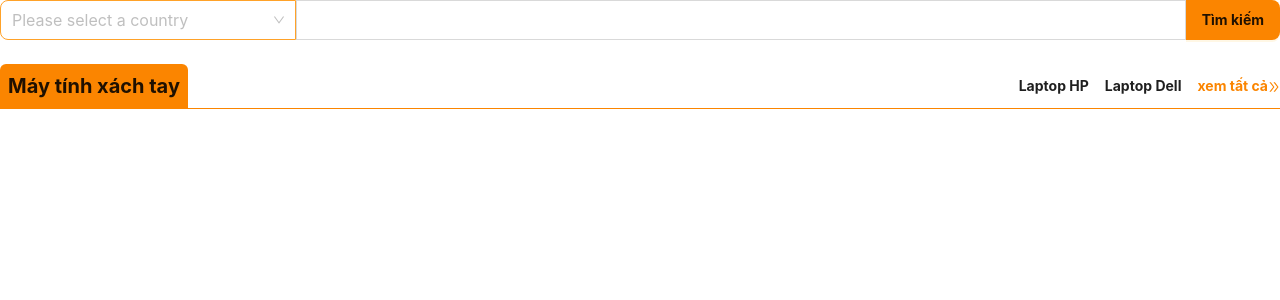
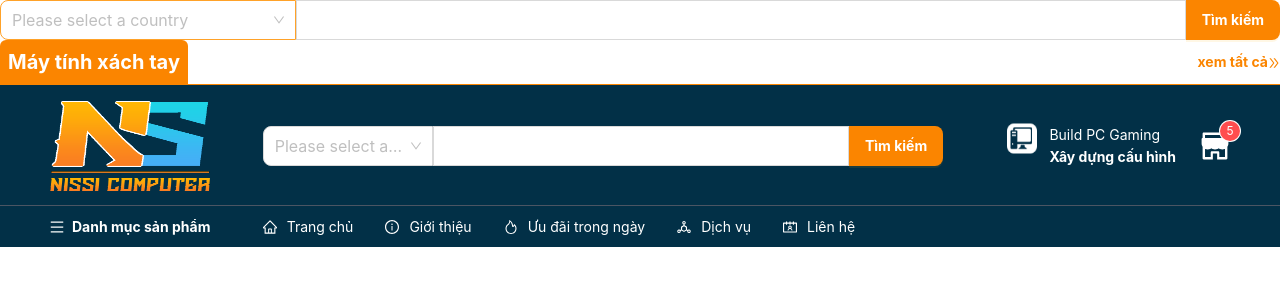
Before and after one commit to xuanthuy78/nissi-computer-fe, a React (Create React App) app: page / in a window 1280 px wide. Shown: the top 300 px of the page. Built offline with nearby package versions, Linux system fonts and the light colour scheme.

Commit message:
feature/common header

```diff
--- a/src/App.tsx
+++ b/src/App.tsx
@@ -2,6 +2,7 @@ import React from "react";
 import "./App.scss";
 import { SearchSection } from "./components/common";
 import SubjectSection from "./components/common/SubjectSection";
+import HeaderSection from "./components/nissi/HeaderSection";
 
 const App = () => {
   // const product: any = {
@@ -32,6 +33,8 @@ const App = () => {
           <CardSection product={product} />
         </Col>
       </Row> */}
+      <HeaderSection />
+      {/* <Menu mode="horizontal" items={menus} /> */}
     </React.Fragment>
   );
 };
--- a/src/assets/images/index.tsx
+++ b/src/assets/images/index.tsx
@@ -1,5 +1,6 @@
 import logo from "./logo.png";
 import banner1 from "./banner1.jpeg";
 import laptop from "./laptop.png";
+import iconBuild from "./iconBuild.png";
 
-export { logo, banner1, laptop };
+export { logo, banner1, laptop, iconBuild };
--- a/src/components/common/SearchSection/index.tsx
+++ b/src/components/common/SearchSection/index.tsx
@@ -16,21 +16,21 @@ const SearchSection: React.FC<PropsType> = ({ onFinish }) => {
     <React.Fragment>
       <Form size="large" onFinish={onFinish} autoComplete="off">
         <Space.Compact block>
-          <Form.Item name="categories" className="w-1/3 md:w-2/5 lg:w-1/4">
+          <Form.Item name="categories" className="w-1/3 md:w-2/5 lg:w-1/4 mb-0">
             <Select placeholder="Please select a country">
               <Select.Option value="all">Tất cả</Select.Option>
               <Select.Option value="laptop">Laptop</Select.Option>
             </Select>
           </Form.Item>
-          <Form.Item name="search" className="w-2/3 md:w-3/5 lg:w-3/4">
+          <Form.Item name="search" className="w-2/3 md:w-3/5 lg:w-3/4 mb-0">
             <AutoComplete />
           </Form.Item>
-          <Form.Item>
+          <Form.Item className="mb-0">
             <Button htmlType="submit" type="primary" className="btn-primary">
-              <Typography.Text className="!hidden sm:!block font-bold">
+              <Typography.Text className="!hidden md:!block font-bold">
                 Tìm kiếm
               </Typography.Text>
-              <Typography.Text className="!block sm:!hidden">
+              <Typography.Text className="!block md:!hidden">
                 <SearchOutlined />
               </Typography.Text>
             </Button>
--- a/src/components/common/index.tsx
+++ b/src/components/common/index.tsx
@@ -1,4 +1,5 @@
 import SearchSection from "./SearchSection";
 import CardSection from "./CardSection";
+import SubjectSection from "./SubjectSection";
 
-export { SearchSection, CardSection };
+export { SearchSection, CardSection, SubjectSection };
--- /dev/null
+++ b/src/components/nissi/HeaderSection/index.tsx
@@ -0,0 +1,116 @@
+import React, { useState } from "react";
+import {
+  Col,
+  Layout,
+  Row,
+  Image,
+  Space,
+  Typography,
+  Badge,
+  Flex,
+  Dropdown,
+  Menu,
+  Divider,
+  Drawer,
+} from "antd";
+import { SearchSection } from "../../common";
+import { iconBuild, logo } from "../../../assets/images";
+import { ShopFilled, MenuOutlined } from "@ant-design/icons";
+import { menus, products } from "../../../features/utils";
+
+const HeaderSection = () => {
+  const [open, setOpen] = useState(false);
+  return (
+    <Layout.Header className="leading-none h-auto relative">
+      <Row align="middle" justify="space-between" className="py-4">
+        <Col lg={5} xl={4} xxl={3}>
+          <Image src={logo} preview={false} width={160} height={90} />
+        </Col>
+        <Col lg={19} xl={20} xxl={21}>
+          <Row justify="space-between" align="middle">
+            <Col lg={16} xl={17} xxl={19} className="pl-4 hidden lg:block">
+              <SearchSection onFinish={() => {}} />
+            </Col>
+            <Col lg={8} xl={7} xxl={5}>
+              <Flex justify="end" align="middle" gap="large">
+                <Space className="hidden sm:block">
+                  <Flex align="center">
+                    <Image
+                      src={iconBuild}
+                      preview={false}
+                      height={30}
+                      width={30}
+                      className="animate-bounce"
+                    />
+                    <Space size={0} direction="vertical" className="ml-3">
+                      <Typography.Text>Build PC Gaming</Typography.Text>
+                      <Typography.Text className="font-bold">
+                        Xây dựng cấu hình
+                      </Typography.Text>
+                    </Space>
+                  </Flex>
+                </Space>
+                <Space>
+                  <Badge size="default" count={5} className="end">
+                    <ShopFilled className="text-3xl text-white" />
+                  </Badge>
+                </Space>
+              </Flex>
+            </Col>
+          </Row>
+        </Col>
+      </Row>
+      <Divider className="absolute right-0 top-24 border-gray-600 hidden lg:block" />
+      <Space className="hidden lg:block">
+        <Row align="middle" justify="space-between" className="leading-10">
+          <Col lg={5} xl={4} xxl={3}>
+            <Dropdown
+              menu={{
+                items: products,
+              }}
+            >
+              <Space className="cursor-pointer text-white font-bold">
+                <MenuOutlined />
+                Danh mục sản phẩm
+              </Space>
+            </Dropdown>
+          </Col>
+          <Col lg={19} xl={20} xxl={21}>
+            <Menu mode="horizontal" theme="dark" items={menus} />
+          </Col>
+        </Row>
+      </Space>
+
+      {/* Mobile */}
+      <Space className="block lg:hidden">
+        <Row align="middle" justify="space-between" className="pb-4">
+          <Col span={3}>
+            <MenuOutlined
+              className="cursor-pointer text-white text-2xl"
+              onClick={() => setOpen(true)}
+            />
+
+            <Drawer
+              title={
+                <Typography.Title level={3} className="!m-0">
+                  Danh mục sản phẩm
+                </Typography.Title>
+              }
+              placement="left"
+              onClose={() => setOpen(false)}
+              open={open}
+              key="1"
+            >
+              <Menu theme="light" items={products} className="!border-0" />
+            </Drawer>
+          </Col>
+          <Col span={21}>
+            <SearchSection onFinish={() => {}} />
+          </Col>
+        </Row>
+      </Space>
+    </Layout.Header>
+  );
+};
+
+export default HeaderSection;
--- /dev/null
+++ b/src/components/nissi/index.tsx
@@ -0,0 +1,3 @@
+import HeaderSection from "./HeaderSection";
+
+export { HeaderSection };
--- a/src/features/contants/antdesign/config.tsx
+++ b/src/features/contants/antdesign/config.tsx
@@ -9,5 +9,13 @@ export const configTheme: ThemeConfig = {
     Layout: {
       colorBgHeader: themeColor.secondary,
     },
+    Typography: {
+      colorText: themeColor.white,
+    },
+    Menu: {
+      darkItemBg: themeColor.secondary,
+      darkItemColor: themeColor.white,
+      darkItemHoverColor: themeColor.primary,
+    },
   },
 };
--- /dev/null
+++ b/src/features/utils/data.tsx
@@ -0,0 +1,159 @@
+import {
+  HomeOutlined,
+  InfoCircleOutlined,
+  FireOutlined,
+  DeploymentUnitOutlined,
+  ContactsOutlined,
+  DesktopOutlined,
+  DatabaseOutlined,
+  LaptopOutlined,
+  FileProtectOutlined,
+  InsertRowBelowOutlined,
+} from "@ant-design/icons";
+import { createFromIconfontCN } from "@ant-design/icons";
+
+export const menus = [
+  {
+    label: "Trang chủ",
+    key: "home",
+    icon: <HomeOutlined />,
+  },
+  {
+    label: "Giới thiệu",
+    key: "introduction",
+    icon: <InfoCircleOutlined />,
+  },
+  {
+    label: "Ưu đãi trong ngày",
+    key: "sale",
+    icon: <FireOutlined />,
+  },
+  {
+    label: "Dịch vụ",
+    key: "service",
+    icon: <DeploymentUnitOutlined />,
+    children: [
+      {
+        label: "Sửa máy tính tận nơi",
+        key: "2",
+      },
+      {
+        label: "Sửa máy tính tận nơi",
+        key: "1",
+      },
+      {
+        label: "Sửa máy tính tận nơi",
+        key: "4",
+      },
+    ],
+    theme: "light",
+  },
+  {
+    label: "Liên hệ",
+    key: "contact",
+    icon: <ContactsOutlined />,
+  },
+];
+
+export const products = [
+  {
+    key: "1",
+    label: (
+      <a
+        target="_blank"
+        rel="noopener noreferrer"
+        href="https://www.antgroup.com"
+      >
+        <DesktopOutlined /> Máy tính để bàn
+      </a>
+    ),
+  },
+  {
+    key: "2",
+    label: (
+      <a
+        target="_blank"
+        rel="noopener noreferrer"
+        href="https://www.antgroup.com"
+      >
+        <DatabaseOutlined /> PC Gaming
+      </a>
+    ),
+  },
+  {
+    key: "3",
+    label: (
+      <a
+        target="_blank"
+        rel="noopener noreferrer"
+        href="https://www.antgroup.com"
+      >
+        <LaptopOutlined /> Máy tính xách tay
+      </a>
+    ),
+  },
+  {
+    key: "4",
+    label: (
+      <a
+        target="_blank"
+        rel="noopener noreferrer"
+        href="https://www.antgroup.com"
+      >
+        <InsertRowBelowOutlined /> Linh kiện máy tính
+      </a>
+    ),
+  },
+  {
+    key: "5",
+    label: (
+      <a
+        target="_blank"
+        rel="noopener noreferrer"
+        href="https://www.antgroup.com"
+      >
+        Phụ kiện máy tính
+      </a>
+    ),
+  },
+  {
+    key: "6",
+    label: (
+      <a
+        target="_blank"
+        rel="noopener noreferrer"
+        href="https://www.antgroup.com"
+      >
+        Thiết bị mạng
+      </a>
+    ),
+  },
+  {
+    key: "7",
+    label: (
+      <a
+        target="_blank"
+        rel="noopener noreferrer"
+        href="https://www.antgroup.com"
+      >
+        Camera giám sát
+      </a>
+    ),
+  },
+  {
+    key: "8",
+    label: (
+      <a
+        target="_blank"
+        rel="noopener noreferrer"
+        href="https://www.antgroup.com"
+      >
+        <FileProtectOutlined /> Phần mềm bản quyền
+      </a>
+    ),
+  },
+];
+
+export const IconFont = createFromIconfontCN({
+  scriptUrl: "//at.alicdn.com/t/font_8d5l8fzk5b87iudi.js",
+});
--- a/src/features/utils/index.tsx
+++ b/src/features/utils/index.tsx
@@ -1 +1,2 @@
 export * from "./product";
+export * from "./data";
--- a/tailwind.config.js
+++ b/tailwind.config.js
@@ -13,6 +13,14 @@ export default {
         "selective-yellow": themeColor.selectiveYellow,
       },
     },
+    screens: {
+      xs: "480px",
+      sm: "576px",
+      md: "768px",
+      lg: "992px",
+      xl: "1200px",
+      xxl: "1600px",
+    },
     maxHeight: {
       500: "500px",
     },
```
Also changed, not shown: src/assets/images/iconBuild.png (added).
